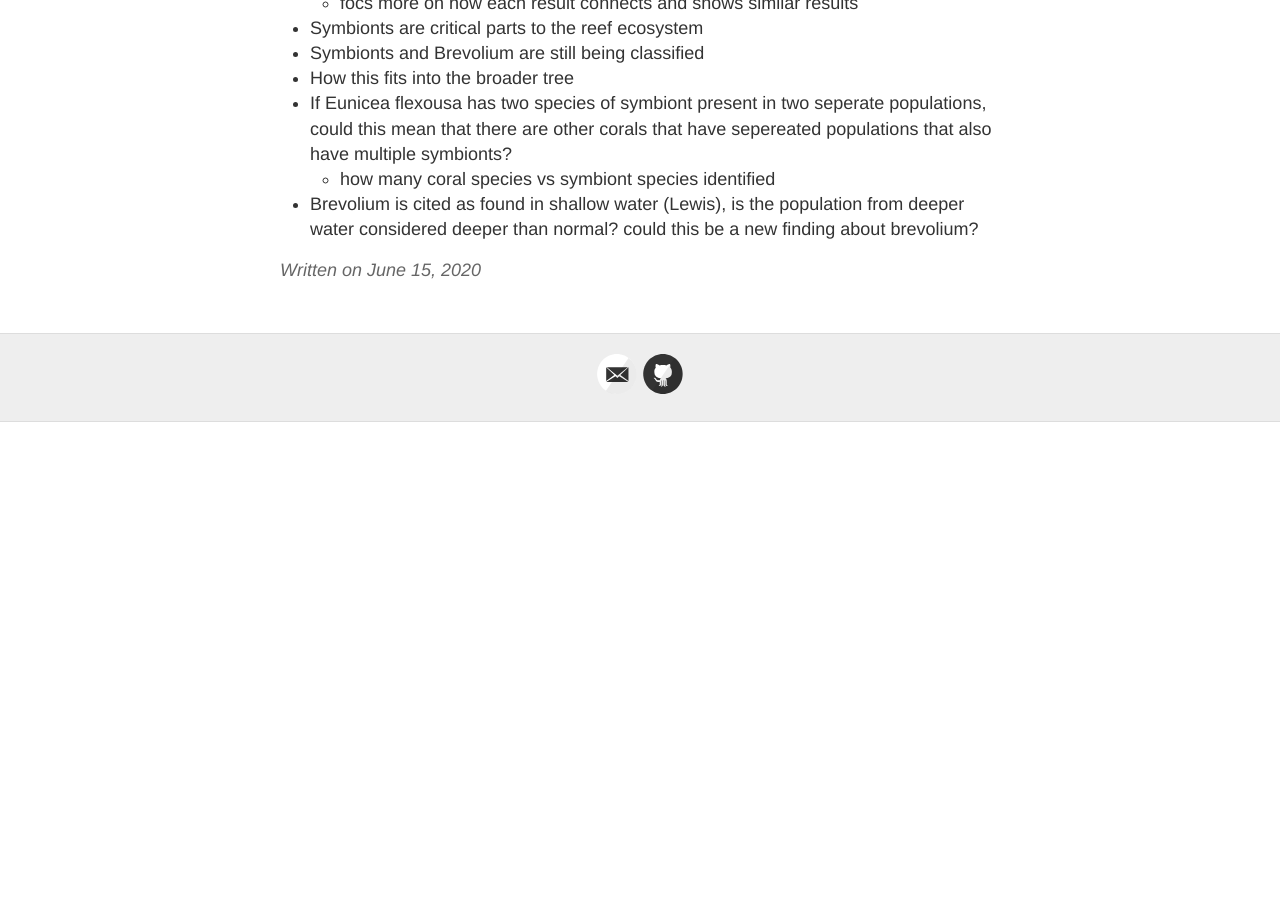
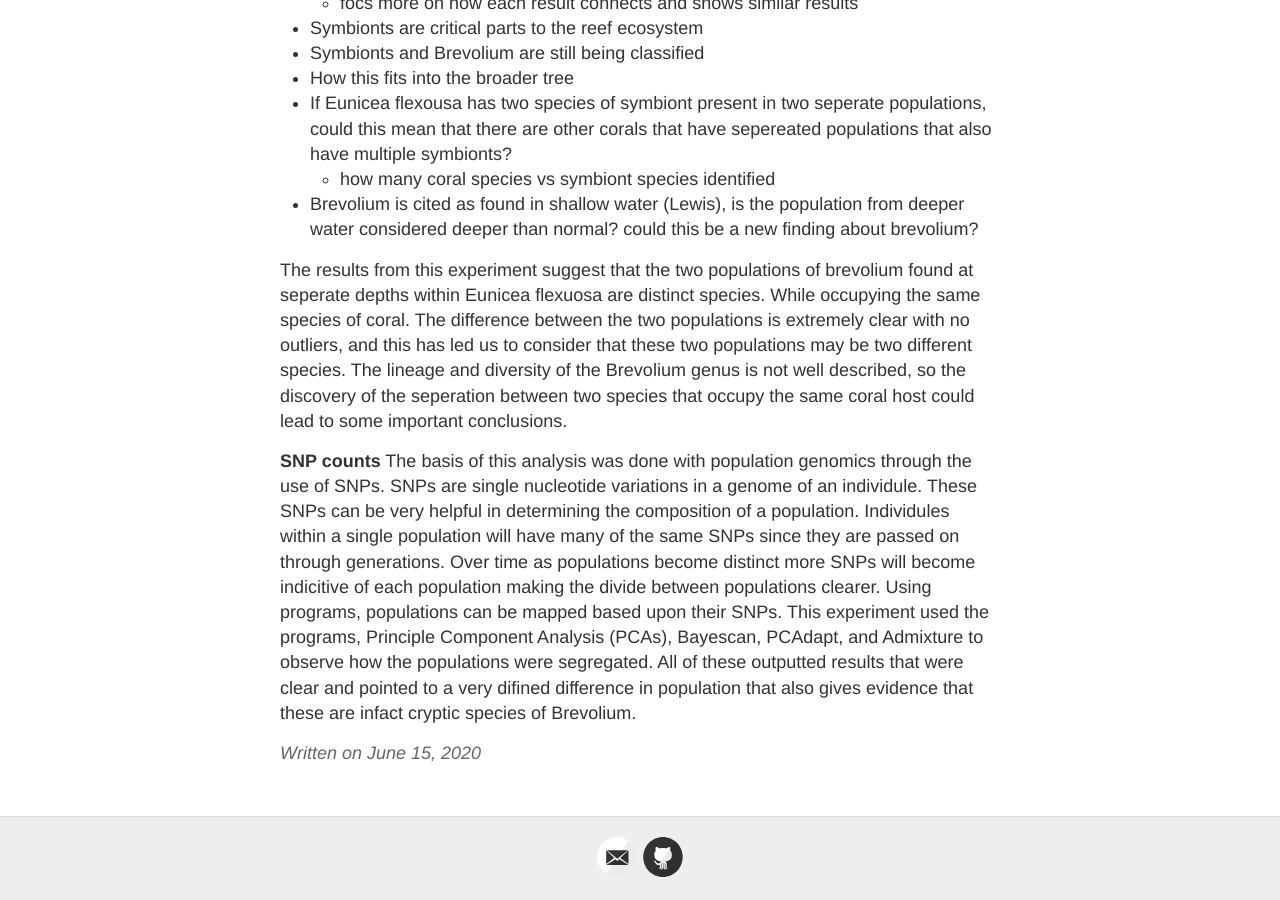
Before and after one commit to Mwags24/Brevolium_Notebook, a Jekyll site: the page built from _posts/2020-6-15-Discussion_draft.md, in a window 1280 px wide and 900 px high, scrolled down 596 px. Built offline with Jekyll 4.4.1, drawn with Linux system fonts in a browser that asks for light colours; before the commit the page ends 1018 px from its top, so only the background shows below that.

Commit message:
Update 2020-6-15-Discussion_draft.md

```diff
--- a/_posts/2020-6-15-Discussion_draft.md
+++ b/_posts/2020-6-15-Discussion_draft.md
@@ -20,3 +20,10 @@ tags:
 * If Eunicea flexousa has two species of symbiont present in two seperate populations, could this mean that there are other corals that have sepereated populations that also have multiple symbionts?
     * how many coral species vs symbiont species identified
 * Brevolium is cited as found in shallow water (Lewis), is the population from deeper water considered deeper than normal? could this be a new finding about brevolium?
+
+
+
+The results from this experiment suggest that the two populations of brevolium found at seperate depths within Eunicea flexuosa are distinct species. While occupying the same species of coral. The difference between the two populations is extremely clear with no outliers, and this has led us to consider that these two populations may be two different species. The lineage and diversity of the Brevolium genus is not well described, so the discovery of the seperation between two species that occupy the same coral host could lead to some important conclusions.
+
+**SNP counts**
+The basis of this analysis was done with population genomics through the use of SNPs. SNPs are single nucleotide variations in a genome of an individule. These SNPs can be very helpful in determining the composition of a population. Individules within a single population will have many of the same SNPs since they are passed on through generations. Over time as populations become distinct more SNPs will become indicitive of each population making the divide between populations clearer. Using programs, populations can be mapped based upon their SNPs. This experiment used the programs, Principle Component Analysis (PCAs), Bayescan, PCAdapt, and Admixture to observe how the populations were segregated. All of these outputted results that were clear and pointed to a very difined difference in population that also gives evidence that these are infact cryptic species of Brevolium.
```
